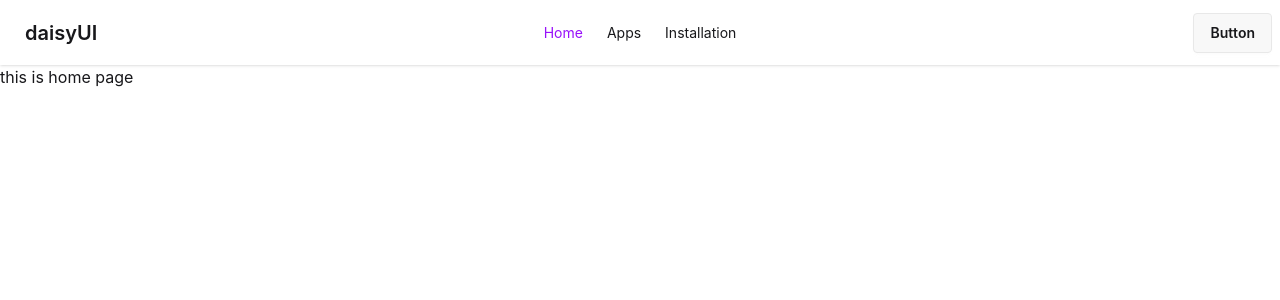
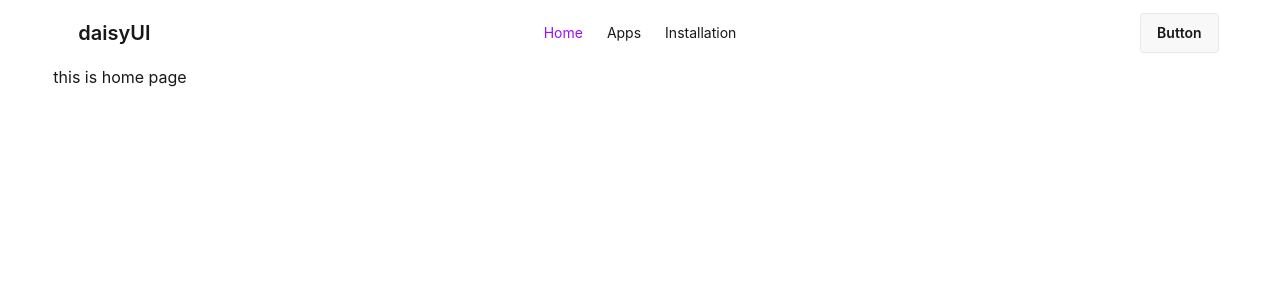
Before and after one commit to tfshorifulislam/Hero-IO, a React (Vite) app: page / in a window 1280 px wide. Shown: the top 300 px of the page. Built offline with nearby package versions, Linux system fonts and the light colour scheme.

Commit message:
navbar update

```diff
--- a/src/Components/Navbar/Navbar.jsx
+++ b/src/Components/Navbar/Navbar.jsx
@@ -4,7 +4,7 @@ import { NavLink } from 'react-router';
 const Navbar = () => {
 
     return (
-        <div className="navbar bg-base-100 shadow-sm">
+        <div className="navbar">
             <div className="navbar-start">
                 <div className="dropdown">
                     <div tabIndex={0} role="button" className="btn btn-ghost lg:hidden">
--- a/src/Layout/Layout.jsx
+++ b/src/Layout/Layout.jsx
@@ -4,7 +4,7 @@ import { Outlet } from 'react-router';
 
 const Layout = () => {
     return (
-        <div>
+        <div className='w-11/12 mx-auto max-w-480'>
             <Navbar />
             <Outlet />
         </div>
```
